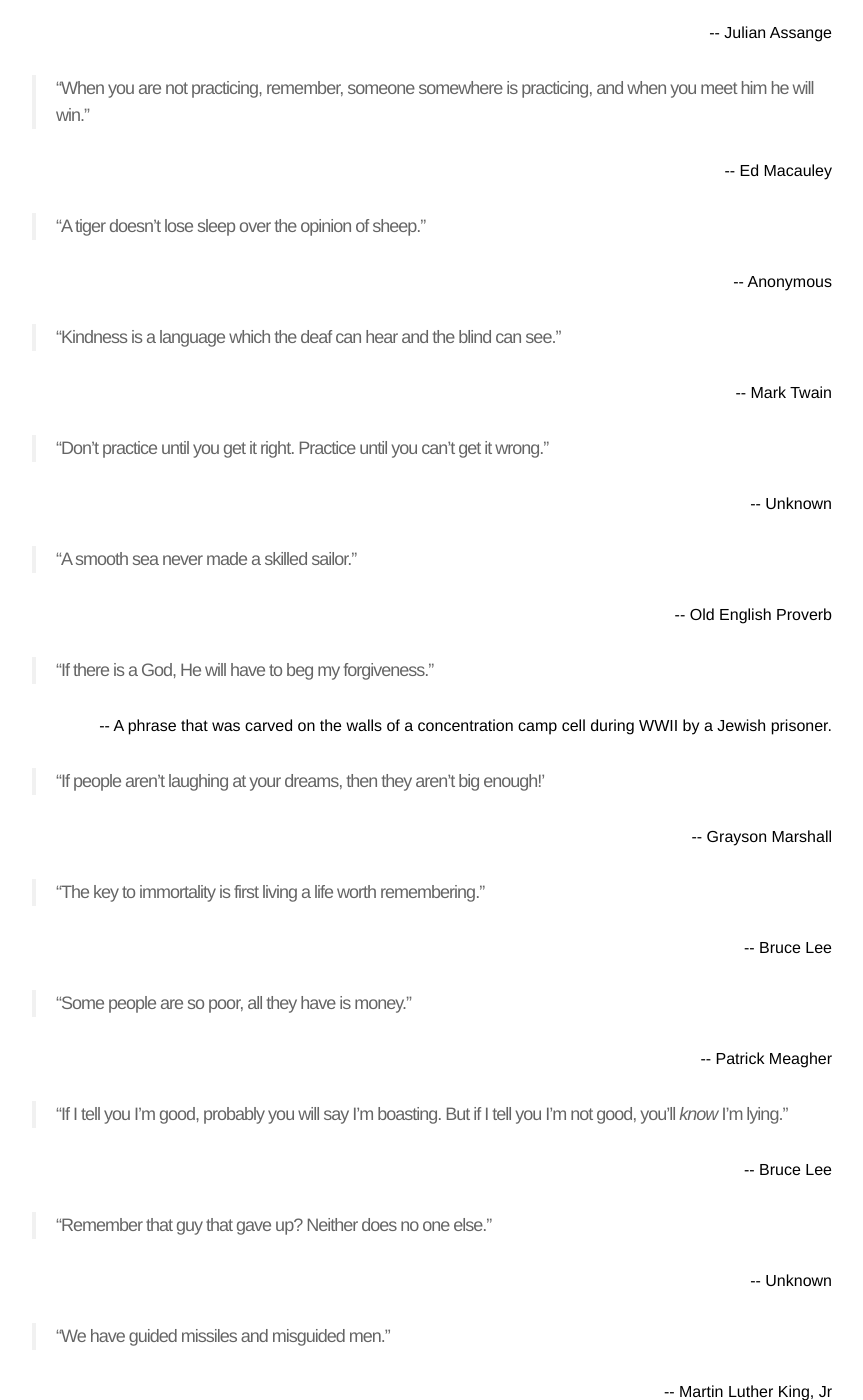
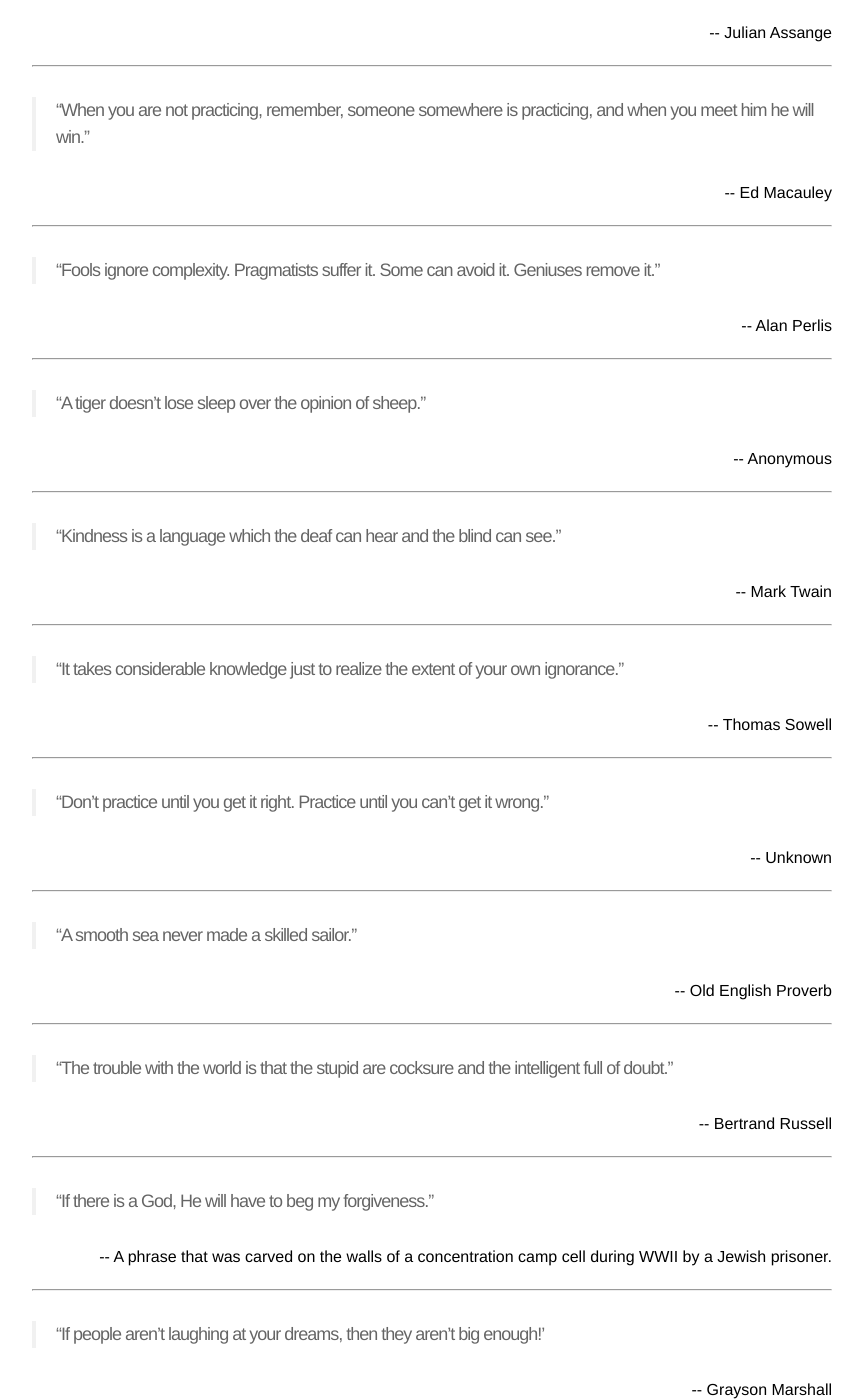
Before and after one commit to samueljohnson/samueljohnson.github.io.archive, a Jekyll site: the page built from quotes/index.markdown, in a window 1280 px wide and 1400 px high, scrolled down 785 px. Shown: the whole window, without its empty margins (208-1071 px from the left). Built offline with Jekyll 4.4.1, drawn with Linux system fonts in a browser that asks for light colours; nearby versions of some CDN libraries.

Commit message:
Added quotes

```diff
--- a/quotes/index.markdown
+++ b/quotes/index.markdown
@@ -7,162 +7,213 @@ Favorite quotes serve to define a person rather quickly, which helps others who
 
 Here is my current list of favorite quotes:
 
-### General
-
 > "Choose a job you love, and you will never have to work a day in your life."
 >
 <p align="right">-- Confucius </p>
+---
 
 > “Everybody pities the weak; jealousy you have to earn."
 >
 <p align="right">-- Arnold Schwarzenegger  </p>
+---
 
 > "You might have more talent than me, you might be smarter than me, you might be sexier than me, you might be all of those things you got it on me in nine categories. But if we get on the treadmill together, there's two things: You're getting off first, or I'm going to die."
 >
 <p align="right">-- Will Smith </p>
+---
 
 > "If wars can be started by lies, truth can be started, peace can be started by truth."
 >
 <p align="right">-- Julian Assange </p>
+---
 
 > "When you are not practicing, remember, someone somewhere is practicing, and when you meet him he will win.”
 >
 <p align="right">-- Ed Macauley </p>
+---
+
+> "Fools ignore complexity. Pragmatists suffer it. Some can avoid it. Geniuses remove it."
+>
+<p align="right">-- Alan Perlis </p>
+---
 
 > "A tiger doesn't lose sleep over the opinion of sheep."
 >
 <p align="right">-- Anonymous </p>
+---
 
 > "Kindness is a language which the deaf can hear and the blind can see.”
 >
 <p align="right">-- Mark Twain </p>
+---
+
+> "It takes considerable knowledge just to realize the extent of your own ignorance."
+>
+<p align="right">-- Thomas Sowell </p>
+---
 
 > "Don't practice until you get it right. Practice until you can't get it wrong."
 >
 <p align="right">-- Unknown </p>
+---
 
 > "A smooth sea never made a skilled sailor."
 >
 <p align="right">-- Old English Proverb </p>
+---
+
+> "The trouble with the world is that the stupid are cocksure and the intelligent full of doubt."
+>
+<p align="right">-- Bertrand Russell </p>
+---
 
 > "If there is a God, He will have to beg my forgiveness.”
 >
 <p align="right">-- A phrase that was carved on the walls of a concentration camp cell during WWII by a Jewish prisoner. </p>
+---
 
 > "If people aren't laughing at your dreams, then they aren't big enough!'
 >
 <p align="right">-- Grayson Marshall </p>
+---
 
 > "The key to immortality is first living a life worth remembering."
 >
 <p align="right">-- Bruce Lee </p>
+---
 
 > "Some people are so poor, all they have is money."
 >
 <p align="right">-- Patrick Meagher  </p>
+---
 
 > "If I tell you I'm good, probably you will say I'm boasting. But if I tell you I'm not good, you'll *know* I'm lying."
 >
 <p align="right">-- Bruce Lee </p>
+---
 
 > "Remember that guy that gave up? Neither does no one else."
 >
 <p align="right">-- Unknown </p>
+---
 
 > "We have guided missiles and misguided men."
 >
 <p align="right">-- Martin Luther King, Jr </p>
+---
 
 > "The man who says it can not be done should not interrupt the man doing it"
 >
 <p align="right">-- Chinese Proverb </p>
+---
 
 > "Never argue with an idiot, onlookers won't be able to tell the difference."
 >
 <p align="right">-- Mark Twain </p>
+---
 
 > "Every man is guilty of all the good he did not do."
 >
 <p align="right">-- Voltaire </p>
+---
 
 > "I mean, they say you die twice. One time when you stop breathing and a second time, a bit later on, when somebody says your name for the last time.”
 >
 <p align="right">-- Banksy </p>
+---
 
 > "Tell me and I forget, teach me and I may remember, involve me and I learn.”
 >
 <p align="right">-- Benjamin Franklin </p>
+---
 
 ### Computer Science
 
 > "Computer science is not about machines, in the same way that astronomy is not about telescopes."
 >
 <p align="right">-- Michael R. Fellows </p>
+---
 
 > "UNIX was not designed to stop you from doing stupid things, because that would also stop you from doing clever things."
 >
 <p align="right">-- Doug Gwyn </p>
+---
 
 > "And don't tell me there isn't one bit of difference between null and space, because that's exactly how much difference there is."
 >
 <p align="right">-- Larry Wall </p>
+---
 
 > "Unix is simple. It just takes a genius to understand its simplicity."
 >
 <p align="right">-- Dennis Ritchie </p>
+---
 
 > "Premature optimization is the root of all evil."
 >
 <p align="right">-- D.E. Knuth </p>
+---
 
 > "The primary purpose of the DATA statement is to give names to constants; instead of referring to pi as 3.141592653589793 at every appearance, the variable PI can be given that value with a DATA statement and used instead of the longer form of the constant. This also simplifies modifying the program, should the value of pi change."
 >
 <p align="right">-- FORTRAN manual for Xerox Computers </p>
+---
 
 > "The Linux philosophy is 'laugh in the face of danger'. Oops. Wrong one. 'Do it yourself'. That's it"
 >
 <p align="right">-- Linus Torvalds </p>
+---
 
 > "The memory management on the PowerPC can be used to frighten small children."
 >
 <p align="right">-- Linus Torvalds </p>
+---
 
 ### Science
 
 > "If you wish to make an apple pie from scratch, you must first invent the universe."
 >
 <p align="right">-- Carl Sagan </p>
+---
 
 > "The universe is not only stranger than we imagine, it's stranger than we can imagine."
 >
 <p align="right">-- JBS Haldane </p>
+---
 
 > "If the brain were so simple we could understand it, we would be so simple we couldn't."
 >
 <p align="right">-- Lyall Watson </p>
+---
 
 ### Fictional
 
 > "Do or do not, there is no try"
 >
 <p align="right">-- Yoda </p>
+---
 
 > "It's not who I am underneath... but what I *do*... that defines me."
 >
 <p align="right">-- Bruce Wayne </p>
+---
 
 > "Hope is a good thing, maybe the best of things, and no good thing ever dies."
 >
 <p align="right">-- Andy Dufresne </p>
+---
 
 > "The universe is a pretty big place. It's bigger than anything anyone has ever dreamed of before. So if it's just us... seems like an awful waste of space. Right?"
 >
 <p align="right">-- Ellie Arroway  </p>
+---
 
 > "Never forget what you are, for surely the world will not. Make it your strength. Then it can never be your weakness. Armor yourself in it, and it will never be used to hurt you."
 >
 <p align="right">-- Tyrion Lannister </p>
+---
 
 > "If you're good at something, never do it for free."
 >
 <p align="right">-- The Joker </p>
+---
```
